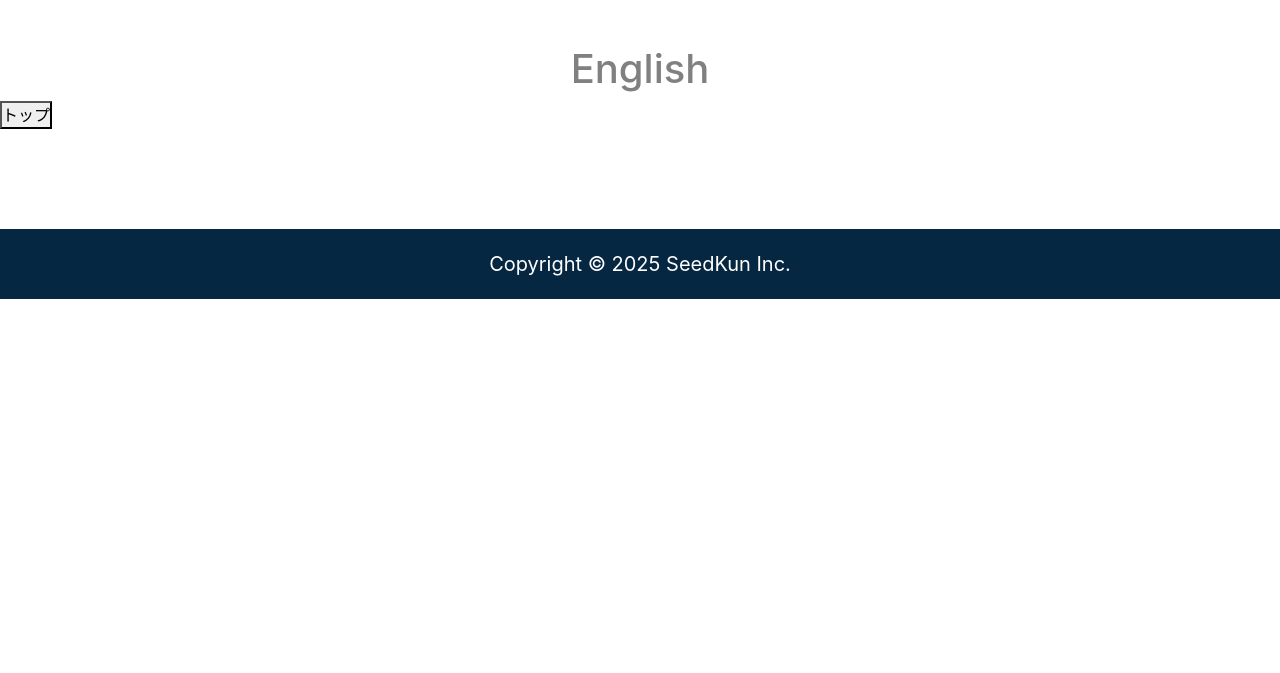
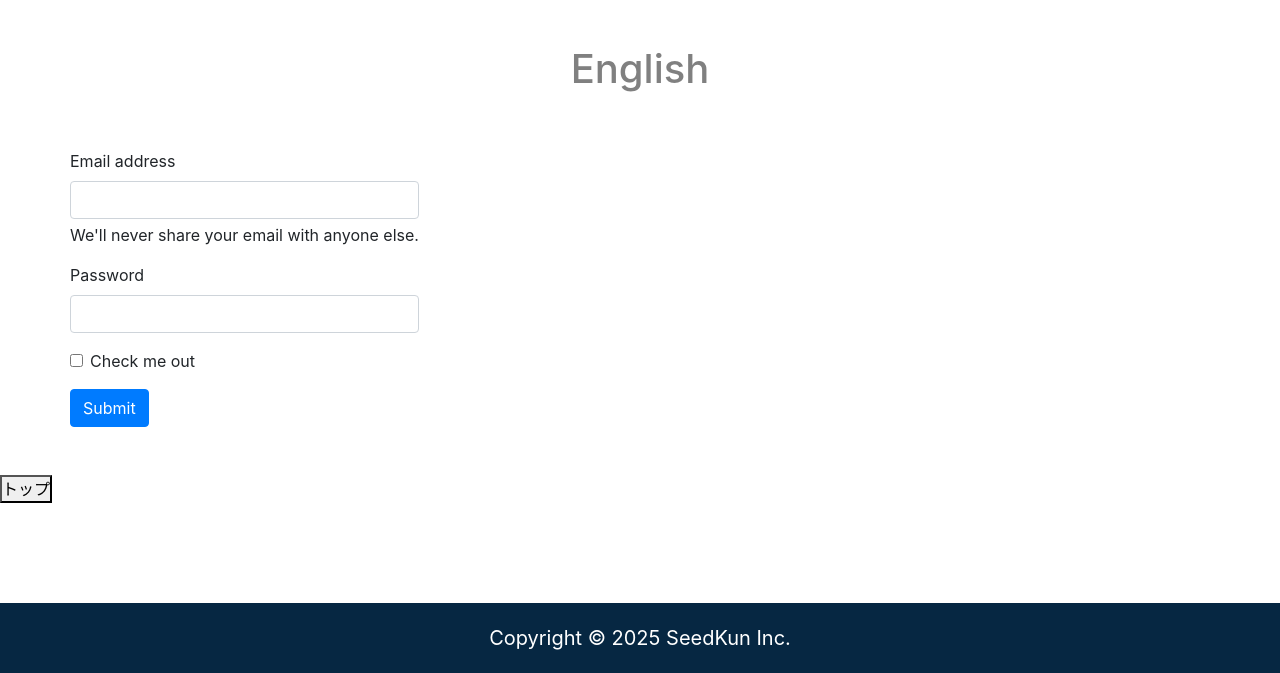
Before and after one commit to aiksm/GitPractice, a plain HTML site: page index.html in a window 1280 px wide. Shown: the part 955-1628 px from the top of the page. Before the commit the page ends 1254 px from the top, so only its background shows below. Drawn offline with nearby package versions, Linux system fonts and the light colour scheme.

Commit message:
フォーム作成

```diff
--- a/index.html
+++ b/index.html
@@ -47,6 +47,29 @@
                 </p>
             </div>
         </section>
+
+        <div class="container py-5">
+            <div class="row">
+
+                    <form>
+                        <div class="mb-3">
+                          <label for="exampleInputEmail1" class="form-label">Email address</label>
+                          <input type="email" class="form-control" id="exampleInputEmail1" aria-describedby="emailHelp">
+                          <div id="emailHelp" class="form-text">We'll never share your email with anyone else.</div>
+                        </div>
+                        <div class="mb-3">
+                          <label for="exampleInputPassword1" class="form-label">Password</label>
+                          <input type="password" class="form-control" id="exampleInputPassword1">
+                        </div>
+                        <div class="mb-3 form-check">
+                          <input type="checkbox" class="form-check-input" id="exampleCheck1">
+                          <label class="form-check-label" for="exampleCheck1">Check me out</label>
+                        </div>
+                        <button type="submit" class="btn btn-primary">Submit</button>
+                      </form>
+
+            </div>
+        </div>
         <button type="button" id="toTop">トップ</button>
     </main>
     <footer>
```
Also changed, not shown: 1 other file.
